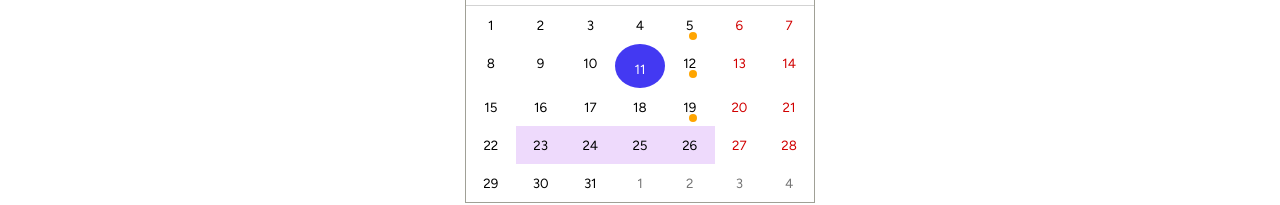
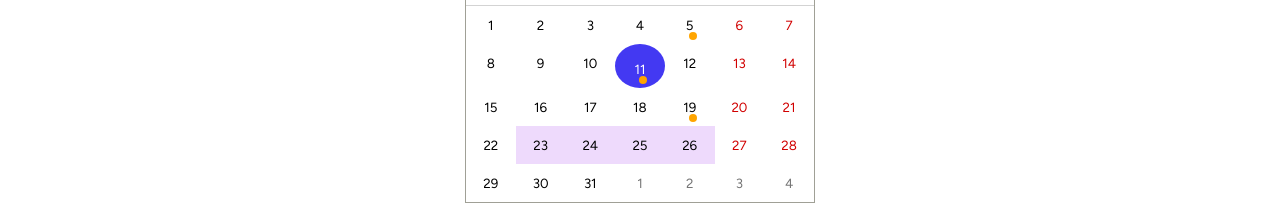
Before and after one commit to Ashu123falle/PrimeSlots, a Next.js app: page /FAQ in a window 1280 px wide. Shown: the part 1924-2129 px from the top of the page. Built offline with nearby package versions, Linux system fonts and the light colour scheme.

Commit message:
Added new data

```diff
--- a/Components/Calender/index.js
+++ b/Components/Calender/index.js
@@ -6,7 +6,7 @@ const CalendarPage = () => {
   const [selectedDate, setSelectedDate] = useState(new Date());
   const specialDates = [
     new Date(2024, 0, 5),
-    new Date(2024, 0, 12),
+    new Date(2024, 0, 11),
     new Date(2024, 0, 19),
   ];
 
```
